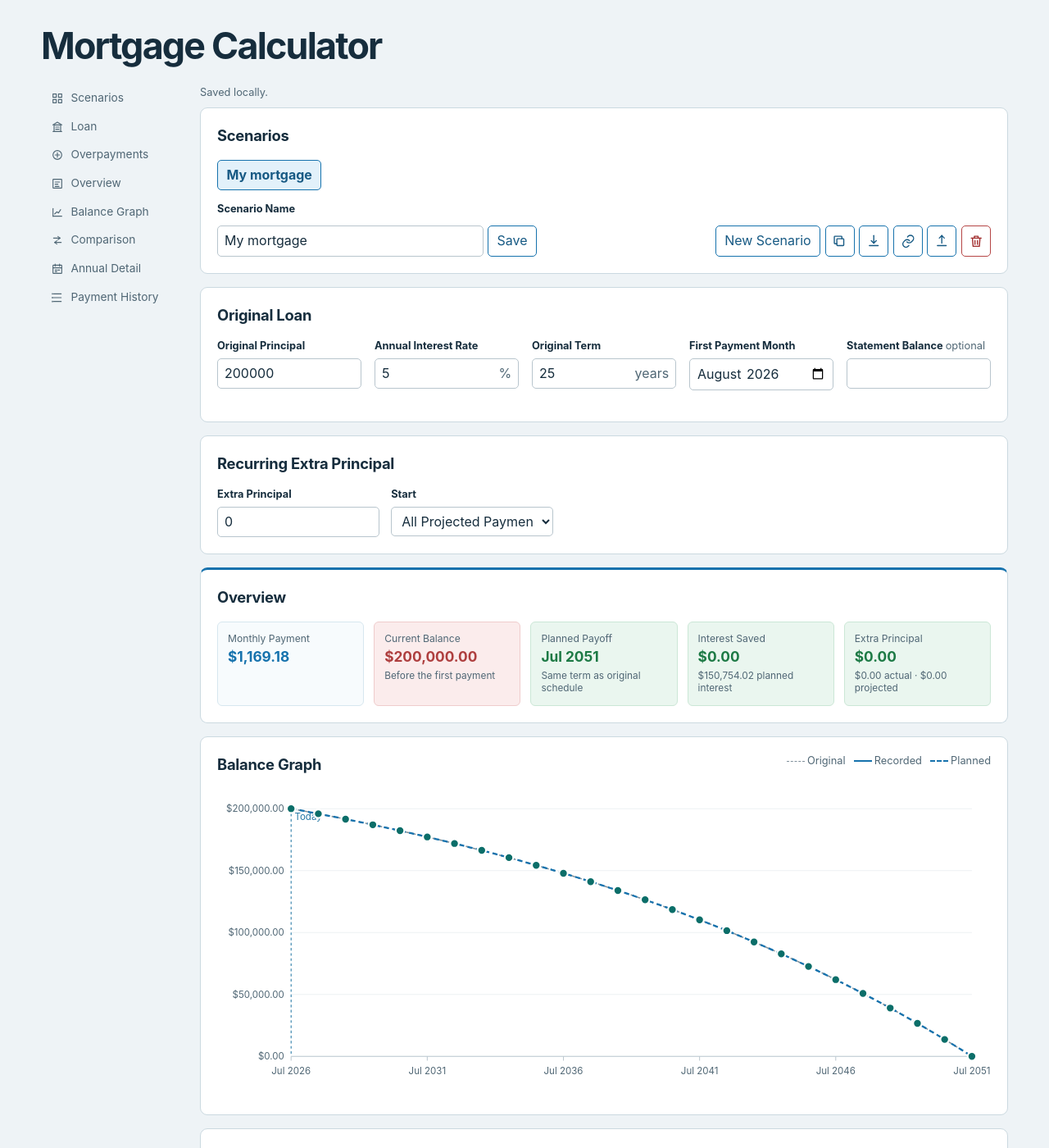
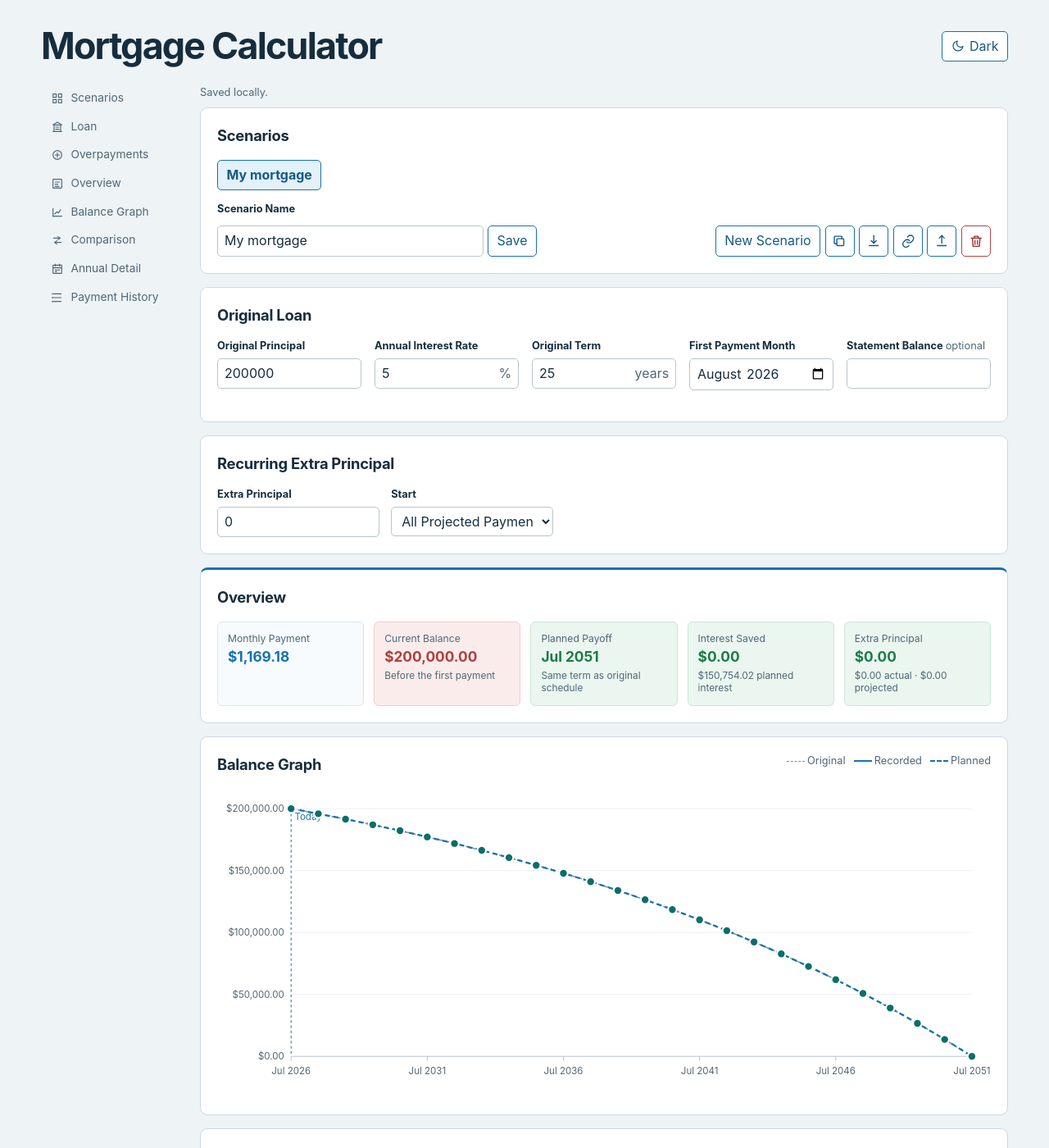
Before and after one commit to drautb/drautb.github.io, a Jekyll site: the page random/mortgage-calculator/index.html, which Jekyll copies as it is, in a window 1280 px wide and 1400 px high. Shown: the whole window at 82% size. Built offline with Jekyll 4.4.1, drawn with Linux system fonts in a browser that asks for light colours.

Commit message:
feat: Add dark mode to mortgage calculator
Add a persisted theme toggle that follows system preference by default, with a themeable color palette across the calculator UI.

```diff
--- a/random/mortgage-calculator/index.html
+++ b/random/mortgage-calculator/index.html
@@ -4,12 +4,23 @@
   <meta charset="utf-8">
   <meta name="viewport" content="width=device-width, initial-scale=1">
   <title>Mortgage Payoff Calculator</title>
+  <script>
+    try {
+      var storedTheme = localStorage.getItem('mortgage-calculator:theme');
+      if (storedTheme === 'dark' || storedTheme === 'light') document.documentElement.dataset.theme = storedTheme;
+    } catch (e) {}
+  </script>
   <link rel="stylesheet" href="mortgage-calculator.css">
 </head>
 <body>
   <div class="mortgage-calculator" data-calculator-root>
     <header class="calculator-intro" id="top">
       <h1>Mortgage Calculator</h1>
+      <button id="theme-toggle" type="button" class="theme-toggle" aria-pressed="false">
+        <svg class="theme-icon-moon" viewBox="0 0 24 24" aria-hidden="true"><path d="M21 12.8A9 9 0 1 1 11.2 3a7 7 0 0 0 9.8 9.8z"></path></svg>
+        <svg class="theme-icon-sun" viewBox="0 0 24 24" aria-hidden="true"><circle cx="12" cy="12" r="4"></circle><path d="M12 2v2M12 20v2M4.9 4.9l1.4 1.4M17.7 17.7l1.4 1.4M2 12h2M20 12h2M4.9 19.1l1.4-1.4M17.7 6.3l1.4-1.4"></path></svg>
+        <span id="theme-toggle-label" class="theme-toggle-label">Dark</span>
+      </button>
     </header>
 
     <div class="calculator-layout">
--- a/random/mortgage-calculator/mortgage-calculator.css
+++ b/random/mortgage-calculator/mortgage-calculator.css
@@ -4,16 +4,68 @@
   line-height: 1.45;
 }
 
-:root { --ink: #162d3d; --muted: #506775; --surface: #ffffff; --canvas: #eef3f6; --rule: #cbd9e0; --accent: #1672ad; --accent-soft: #e2f1fa; --principal: #2578a5; --interest: #7250a1; --positive: #1d7a45; --positive-soft: #eaf6ef; --debt: #ae3e3e; --debt-soft: #fbecec; }
+:root {
+  --ink: #162d3d; --muted: #506775; --surface: #ffffff; --canvas: #eef3f6; --rule: #cbd9e0;
+  --accent: #1672ad; --accent-soft: #e2f1fa; --principal: #2578a5; --interest: #7250a1;
+  --positive: #1d7a45; --positive-soft: #eaf6ef; --debt: #ae3e3e; --debt-soft: #fbecec;
+  --input-bg: #ffffff; --input-border: #b8c5cd; --input-border-hover: #7d929f; --focus-ring: #a7cde1;
+  --button-bg: #ffffff; --button-ink: #175a84; --tab-bg: #f7fafb; --tab-border: #c5d2d9;
+  --notice-ink: #31536a; --warning-ink: #7e2d2d; --danger: #a12d2d; --danger-border: #b54545; --danger-hover: #fff3f3;
+  --metric-neutral-bg: #f7fbfd; --metric-neutral-border: #d7e7ef; --metric-debt-border: #efcccc; --metric-positive-border: #cbe7d6;
+  --th-bg: #f7f9fa; --th-ink: #52616b; --cell-rule: #e3e9ec; --row-hover: #f8fbfc; --tfoot-bg: #f6f9fa;
+  --chart-grid: #edf1f3; --chart-axis-line: #bdc9d0; --chart-baseline: #80909b; --tooltip-bg: #ffffff; --tooltip-stroke: #9bacb7;
+  --edited-bg: #f4f9fb;
+}
+
+:root[data-theme="dark"] {
+  color-scheme: dark;
+  --ink: #e4ecf2; --muted: #9fb1be; --surface: #182430; --canvas: #10161c; --rule: #2c3b48;
+  --accent: #4aa3d8; --accent-soft: #17303f; --principal: #56a8d6; --interest: #b291e0;
+  --positive: #59c98d; --positive-soft: #163326; --debt: #e2726f; --debt-soft: #3a2020;
+  --input-bg: #0f1922; --input-border: #35485a; --input-border-hover: #4c6478; --focus-ring: #2f6f96;
+  --button-bg: #17242f; --button-ink: #8fcdf0; --tab-bg: #142029; --tab-border: #35485a;
+  --notice-ink: #a9c6da; --warning-ink: #e6b39a; --danger: #e2726f; --danger-border: #7a3b3b; --danger-hover: #2a1a1a;
+  --metric-neutral-bg: #14232f; --metric-neutral-border: #2b4152; --metric-debt-border: #4a2b2b; --metric-positive-border: #234634;
+  --th-bg: #16222d; --th-ink: #a9bcc8; --cell-rule: #263643; --row-hover: #172530; --tfoot-bg: #16222d;
+  --chart-grid: #24313d; --chart-axis-line: #3a4b58; --chart-baseline: #6b7d8b; --tooltip-bg: #182430; --tooltip-stroke: #3a4b58;
+  --edited-bg: #14252f;
+}
+
+@media (prefers-color-scheme: dark) {
+  :root:not([data-theme="light"]) {
+    color-scheme: dark;
+    --ink: #e4ecf2; --muted: #9fb1be; --surface: #182430; --canvas: #10161c; --rule: #2c3b48;
+    --accent: #4aa3d8; --accent-soft: #17303f; --principal: #56a8d6; --interest: #b291e0;
+    --positive: #59c98d; --positive-soft: #163326; --debt: #e2726f; --debt-soft: #3a2020;
+    --input-bg: #0f1922; --input-border: #35485a; --input-border-hover: #4c6478; --focus-ring: #2f6f96;
+    --button-bg: #17242f; --button-ink: #8fcdf0; --tab-bg: #142029; --tab-border: #35485a;
+    --notice-ink: #a9c6da; --warning-ink: #e6b39a; --danger: #e2726f; --danger-border: #7a3b3b; --danger-hover: #2a1a1a;
+    --metric-neutral-bg: #14232f; --metric-neutral-border: #2b4152; --metric-debt-border: #4a2b2b; --metric-positive-border: #234634;
+    --th-bg: #16222d; --th-ink: #a9bcc8; --cell-rule: #263643; --row-hover: #172530; --tfoot-bg: #16222d;
+    --chart-grid: #24313d; --chart-axis-line: #3a4b58; --chart-baseline: #6b7d8b; --tooltip-bg: #182430; --tooltip-stroke: #3a4b58;
+    --edited-bg: #14252f;
+  }
+}
+
 html { scroll-behavior: smooth; max-width: 100%; overflow-x: clip; }
 body { background: var(--canvas); color: var(--ink); margin: 0; max-width: 100%; overflow-x: clip; padding: 2rem 1.25rem 3rem; }
 .mortgage-calculator { margin: 0 auto; max-width: 1180px; min-width: 0; width: 100%; }
 .mortgage-calculator *, .mortgage-calculator *::before, .mortgage-calculator *::after { box-sizing: border-box; }
 .mortgage-calculator h1, .mortgage-calculator h2, .mortgage-calculator p { margin-top: 0; }
-.calculator-intro { margin-bottom: 1.5rem; max-width: 700px; }
+.calculator-intro { align-items: center; display: flex; gap: 1rem; justify-content: space-between; margin-bottom: 1.5rem; }
 .kicker, .section-label { color: var(--accent); font-size: .72rem; font-weight: 700; letter-spacing: .08em; margin-bottom: .3rem; text-transform: uppercase; }
-.calculator-intro h1 { font-size: clamp(2rem, 4vw, 2.8rem); letter-spacing: -.04em; line-height: 1.08; margin-bottom: .5rem; }
-.calculator-intro > p:last-child { color: var(--muted); margin-bottom: 0; }
+.calculator-intro h1 { font-size: clamp(2rem, 4vw, 2.8rem); letter-spacing: -.04em; line-height: 1.08; margin-bottom: 0; }
+.theme-toggle { align-items: center; align-self: center; background: var(--surface); border: 1px solid var(--rule); border-radius: 999px; color: var(--muted); cursor: pointer; display: inline-flex; flex: 0 0 auto; font-size: .82rem; font-weight: 650; gap: .4rem; padding: .4rem .75rem; }
+.theme-toggle:hover { border-color: var(--accent); color: var(--accent); }
+.theme-toggle:focus { outline: 3px solid var(--focus-ring); outline-offset: 2px; }
+.theme-toggle svg { fill: none; height: 1rem; stroke: currentColor; stroke-linecap: round; stroke-linejoin: round; stroke-width: 1.8; width: 1rem; }
+.theme-icon-sun { display: none; }
+:root[data-theme="dark"] .theme-icon-sun { display: inline; }
+:root[data-theme="dark"] .theme-icon-moon { display: none; }
+@media (prefers-color-scheme: dark) {
+  :root:not([data-theme="light"]) .theme-icon-sun { display: inline; }
+  :root:not([data-theme="light"]) .theme-icon-moon { display: none; }
+}
 .calculator-layout { align-items: start; display: grid; gap: 1.5rem; grid-template-columns: 170px minmax(0, 1fr); }
 .section-nav { align-self: start; display: flex; flex-direction: column; gap: .2rem; max-height: calc(100vh - 2rem); overflow-y: auto; position: sticky; top: 1rem; }
 .section-nav a { align-items: center; border-left: 2px solid transparent; color: var(--muted); display: flex; font-size: .86rem; gap: .5rem; padding: .36rem .65rem; text-decoration: none; }
@@ -30,21 +82,21 @@
 .optional { color: var(--muted); font-weight: 400; }
 .input-grid { display: grid; gap: .9rem 1rem; grid-template-columns: repeat(auto-fit, minmax(145px, 1fr)); }
 .mortgage-calculator input, .mortgage-calculator select, .mortgage-calculator button, .button-like { font: inherit; }
-.mortgage-calculator input, .mortgage-calculator select { background: #fff; border: 1px solid #b8c5cd; border-radius: 5px; color: var(--ink); min-height: 2.25rem; padding: .38rem .5rem; width: 100%; }
-.mortgage-calculator input:hover, .mortgage-calculator select:hover { border-color: #7d929f; }
-.mortgage-calculator input:focus, .mortgage-calculator select:focus, .mortgage-calculator button:focus, .button-like:focus { outline: 3px solid #a7cde1; outline-offset: 2px; }
+.mortgage-calculator input, .mortgage-calculator select { background: var(--input-bg); border: 1px solid var(--input-border); border-radius: 5px; color: var(--ink); min-height: 2.25rem; padding: .38rem .5rem; width: 100%; }
+.mortgage-calculator input:hover, .mortgage-calculator select:hover { border-color: var(--input-border-hover); }
+.mortgage-calculator input:focus, .mortgage-calculator select:focus, .mortgage-calculator button:focus, .button-like:focus { outline: 3px solid var(--focus-ring); outline-offset: 2px; }
 .mortgage-calculator input[type="number"] { appearance: textfield; -moz-appearance: textfield; }
 .mortgage-calculator input[type="number"]::-webkit-inner-spin-button, .mortgage-calculator input[type="number"]::-webkit-outer-spin-button { appearance: none; margin: 0; }
 .input-suffix { align-items: center; display: flex; position: relative; }
 .input-suffix input { padding-right: 3rem; }
 .input-suffix span { color: var(--muted); pointer-events: none; position: absolute; right: .55rem; }
-.mortgage-calculator button, .button-like { background: #fff; border: 1px solid var(--accent); border-radius: 5px; color: #175a84; cursor: pointer; display: inline-flex; justify-content: center; min-height: 2.25rem; padding: .38rem .65rem; text-align: center; text-decoration: none; }
+.mortgage-calculator button, .button-like { background: var(--button-bg); border: 1px solid var(--accent); border-radius: 5px; color: var(--button-ink); cursor: pointer; display: inline-flex; justify-content: center; min-height: 2.25rem; padding: .38rem .65rem; text-align: center; text-decoration: none; }
 .mortgage-calculator button:hover, .button-like:hover { background: var(--accent-soft); }
-.mortgage-calculator button.danger { border-color: #b54545; color: #a12d2d; }
-.mortgage-calculator button.danger:hover { background: #fff3f3; }
+.mortgage-calculator button.danger { border-color: var(--danger-border); color: var(--danger); }
+.mortgage-calculator button.danger:hover { background: var(--danger-hover); }
 .scenario-tabs { display: flex; flex-wrap: wrap; gap: .35rem; margin-bottom: .9rem; }
-.scenario-tab { background: #f7fafb !important; border-color: #c5d2d9 !important; color: var(--muted) !important; min-height: 2rem !important; }
-.scenario-tab[aria-checked="true"] { background: var(--accent-soft) !important; border-color: var(--accent) !important; color: #175a84 !important; font-weight: 650; }
+.scenario-tab { background: var(--tab-bg) !important; border-color: var(--tab-border) !important; color: var(--muted) !important; min-height: 2rem !important; }
+.scenario-tab[aria-checked="true"] { background: var(--accent-soft) !important; border-color: var(--accent) !important; color: var(--button-ink) !important; font-weight: 650; }
 .scenario-toolbar { align-items: end; display: flex; flex-wrap: wrap; gap: .7rem; justify-content: space-between; }
 .scenario-name-field { align-items: end; display: grid; gap: .35rem; grid-template-columns: minmax(160px, 1fr) auto; max-width: 390px; width: 100%; }
 .scenario-name-field label { font-size: .8rem; font-weight: 650; grid-column: 1 / -1; }
@@ -55,26 +107,26 @@
 .recurring-controls { display: flex; gap: .9rem; max-width: 410px; }
 .recurring-controls .field { flex: 1; }
 .save-status { color: var(--muted); font-size: .8rem; min-height: 1rem; margin: 0 0 .5rem; }
-.notice { background: var(--accent-soft); border-left: 3px solid var(--accent); color: #31536a; font-size: .86rem; margin: 0 0 1rem; padding: .65rem .8rem; }
-.notice.warning { background: var(--debt-soft); border-color: var(--debt); color: #7e2d2d; }
-.field-error { color: #a12d2d; font-size: .86rem; margin: .65rem 0 0; min-height: 1.1rem; }
+.notice { background: var(--accent-soft); border-left: 3px solid var(--accent); color: var(--notice-ink); font-size: .86rem; margin: 0 0 1rem; padding: .65rem .8rem; }
+.notice.warning { background: var(--debt-soft); border-color: var(--debt); color: var(--warning-ink); }
+.field-error { color: var(--danger); font-size: .86rem; margin: .65rem 0 0; min-height: 1.1rem; }
 .metric-grid { display: grid; gap: .75rem; grid-template-columns: repeat(5, minmax(0, 1fr)); }
 .metric { border: 1px solid var(--rule); border-radius: 6px; min-height: 98px; padding: .75rem; }
 .metric p { color: var(--muted); font-size: .76rem; line-height: 1.25; margin-bottom: .35rem; }
 .metric strong { display: block; font-size: 1.08rem; line-height: 1.2; }
 .metric small { color: var(--muted); display: block; font-size: .74rem; line-height: 1.3; margin-top: .3rem; }
-.metric-neutral { background: #f7fbfd; border-color: #d7e7ef; }
+.metric-neutral { background: var(--metric-neutral-bg); border-color: var(--metric-neutral-border); }
 .metric-neutral strong { color: var(--accent); }
-.metric-debt { background: var(--debt-soft); border-color: #efcccc; }
+.metric-debt { background: var(--debt-soft); border-color: var(--metric-debt-border); }
 .metric-debt strong { color: var(--debt); }
-.metric-positive { background: var(--positive-soft); border-color: #cbe7d6; }
+.metric-positive { background: var(--positive-soft); border-color: var(--metric-positive-border); }
 .metric-positive strong { color: var(--positive); }
 .chart-wrap { min-height: 265px; overflow: hidden; width: 100%; }
 .chart-wrap svg { display: block; height: auto; min-height: 265px; width: 100%; }
-.chart-grid { stroke: #edf1f3; stroke-width: 1; }
+.chart-grid { stroke: var(--chart-grid); stroke-width: 1; }
 .chart-axis { fill: var(--muted); font-size: 11px; }
-.chart-axis-line { stroke: #bdc9d0; stroke-width: 1; }
-.chart-baseline { fill: none; stroke: #80909b; stroke-dasharray: 4 4; stroke-width: 1.5; }
+.chart-axis-line { stroke: var(--chart-axis-line); stroke-width: 1; }
+.chart-baseline { fill: none; stroke: var(--chart-baseline); stroke-dasharray: 4 4; stroke-width: 1.5; }
 .chart-actual { fill: none; stroke: var(--accent); stroke-width: 2.2; }
 .chart-projected { fill: none; stroke: var(--accent); stroke-dasharray: 6 4; stroke-width: 2.2; }
 .chart-today { stroke: var(--principal); stroke-dasharray: 3 3; stroke-width: 1; }
@@ -82,21 +134,21 @@
 .chart-hover-guide { pointer-events: none; stroke: var(--principal); stroke-dasharray: 2 3; stroke-opacity: .55; stroke-width: 1; }
 .chart-legend { color: var(--muted); display: flex; flex-wrap: wrap; font-size: .8rem; gap: .65rem; }
 .legend-line { display: inline-block; margin-right: .2rem; vertical-align: middle; width: 1.35rem; }
-.legend-line.baseline { border-top: 1.5px dashed #80909b; }
+.legend-line.baseline { border-top: 1.5px dashed var(--chart-baseline); }
 .legend-line.actual { border-top: 2px solid var(--accent); }
 .legend-line.projected { border-top: 2px dashed var(--accent); }
 .chart-hit-area { cursor: crosshair; }
-.chart-tooltip-background { fill: #fff; opacity: .98; stroke: #9bacb7; stroke-width: 1; }
+.chart-tooltip-background { fill: var(--tooltip-bg); opacity: .98; stroke: var(--tooltip-stroke); stroke-width: 1; }
 .chart-tooltip-date { fill: var(--ink); font-size: 12px; font-weight: 650; }
 .chart-tooltip-line { fill: var(--ink); font-size: 11px; }
 .table-wrap { overflow-x: auto; }
-.table-wrap:focus { outline: 3px solid #a7cde1; outline-offset: 3px; }
+.table-wrap:focus { outline: 3px solid var(--focus-ring); outline-offset: 3px; }
 .mortgage-calculator table { border-collapse: collapse; font-size: .83rem; min-width: 680px; width: 100%; }
-.mortgage-calculator th, .mortgage-calculator td { border-bottom: 1px solid #e3e9ec; padding: .48rem .5rem; text-align: right; vertical-align: middle; }
-.mortgage-calculator th { background: #f7f9fa; color: #52616b; font-size: .74rem; font-weight: 650; white-space: nowrap; }
+.mortgage-calculator th, .mortgage-calculator td { border-bottom: 1px solid var(--cell-rule); padding: .48rem .5rem; text-align: right; vertical-align: middle; }
+.mortgage-calculator th { background: var(--th-bg); color: var(--th-ink); font-size: .74rem; font-weight: 650; white-space: nowrap; }
 .mortgage-calculator th:first-child, .mortgage-calculator td:first-child, .mortgage-calculator td:nth-child(2) { text-align: left; }
-.mortgage-calculator tbody tr:hover { background: #f8fbfc; }
-.mortgage-calculator tfoot { background: #f6f9fa; border-top: 2px solid var(--accent); font-weight: 650; }
+.mortgage-calculator tbody tr:hover { background: var(--row-hover); }
+.mortgage-calculator tfoot { background: var(--tfoot-bg); border-top: 2px solid var(--accent); font-weight: 650; }
 .amount-interest { color: var(--interest); font-weight: 650; }
 .amount-principal { color: var(--principal); font-weight: 650; }
 .amount-savings { color: var(--positive); font-weight: 650; }
@@ -105,7 +157,7 @@
 .mortgage-calculator tbody tr.projected-row td:nth-child(2)::before { border: 1px solid var(--accent); border-radius: 50%; content: ""; display: inline-block; height: .36rem; margin-right: .3rem; width: .36rem; }
 .mortgage-calculator tbody tr.transition-row { box-shadow: inset 3px 0 var(--principal); }
 .schedule-wrap input { font-size: .82rem; min-height: 1.9rem; min-width: 82px; padding: .2rem .3rem; }
-.schedule-wrap input.edited { background: #f4f9fb; border-color: var(--principal); }
+.schedule-wrap input.edited { background: var(--edited-bg); border-color: var(--principal); }
 .empty-state { color: var(--muted); padding: 2rem 1rem; text-align: center; }
 .sr-only { clip: rect(0, 0, 0, 0); clip-path: inset(50%); height: 1px; overflow: hidden; position: absolute; white-space: nowrap; width: 1px; }
 
--- a/random/mortgage-calculator/mortgage-calculator.js
+++ b/random/mortgage-calculator/mortgage-calculator.js
@@ -3,6 +3,7 @@
 
   const SCHEMA_VERSION = 1;
   const STORAGE_KEY = 'mortgage-calculator:v1';
+  const THEME_KEY = 'mortgage-calculator:theme';
   const CURRENCY = new Intl.NumberFormat('en-US', { style: 'currency', currency: 'USD' });
   const MONTH_FORMAT = new Intl.DateTimeFormat('en-US', { month: 'short', year: 'numeric', timeZone: 'UTC' });
   const YEAR_FORMAT = new Intl.DateTimeFormat('en-US', { year: 'numeric', timeZone: 'UTC' });
@@ -1144,6 +1145,53 @@
       showAllSchedule = !showAllSchedule;
       render();
     });
+    const themeToggle = document.getElementById('theme-toggle');
+    if (themeToggle) themeToggle.addEventListener('click', toggleTheme);
+    if (typeof window !== 'undefined' && typeof window.matchMedia === 'function') {
+      const media = window.matchMedia('(prefers-color-scheme: dark)');
+      const onSchemeChange = () => { if (!storedTheme()) syncThemeToggle(); };
+      if (media.addEventListener) media.addEventListener('change', onSchemeChange);
+      else if (media.addListener) media.addListener(onSchemeChange);
+    }
+  }
+
+  function prefersDarkTheme() {
+    return typeof window !== 'undefined' && typeof window.matchMedia === 'function' &&
+      window.matchMedia('(prefers-color-scheme: dark)').matches;
+  }
+
+  function storedTheme() {
+    try {
+      const value = localStorage.getItem(THEME_KEY);
+      return value === 'dark' || value === 'light' ? value : null;
+    } catch (_) {
+      return null;
+    }
+  }
+
+  function effectiveTheme() {
+    return storedTheme() || (prefersDarkTheme() ? 'dark' : 'light');
+  }
+
+  function syncThemeToggle() {
+    const button = document.getElementById('theme-toggle');
+    const label = document.getElementById('theme-toggle-label');
+    if (!button) return;
+    const isDark = effectiveTheme() === 'dark';
+    button.setAttribute('aria-pressed', String(isDark));
+    button.setAttribute('aria-label', isDark ? 'Switch to light mode' : 'Switch to dark mode');
+    if (label) label.textContent = isDark ? 'Light' : 'Dark';
+  }
+
+  function toggleTheme() {
+    const next = effectiveTheme() === 'dark' ? 'light' : 'dark';
+    document.documentElement.dataset.theme = next;
+    try {
+      localStorage.setItem(THEME_KEY, next);
+    } catch (_) {
+      setStatus('Theme preference could not be saved in this browser.');
+    }
+    syncThemeToggle();
   }
 
   function init() {
@@ -1176,6 +1224,7 @@
       notice.textContent = shared.error;
     }
     bindEvents();
+    syncThemeToggle();
     render();
     if (storageAvailable && !storageWriteBlocked) saveNow();
   }
```
